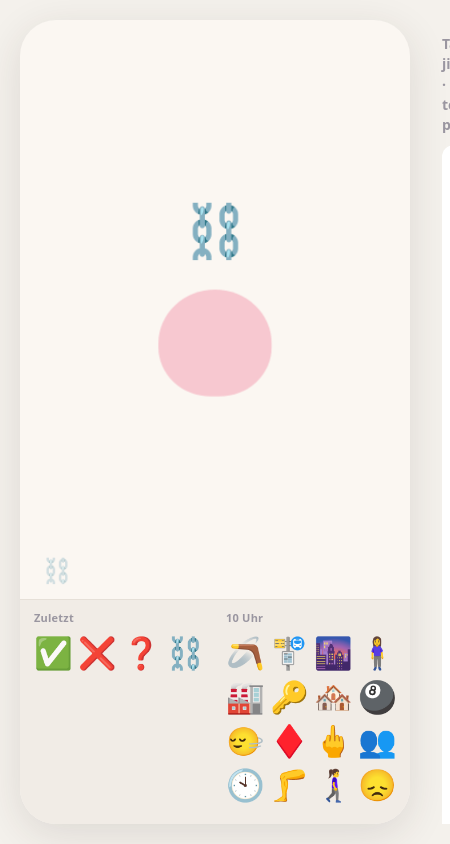
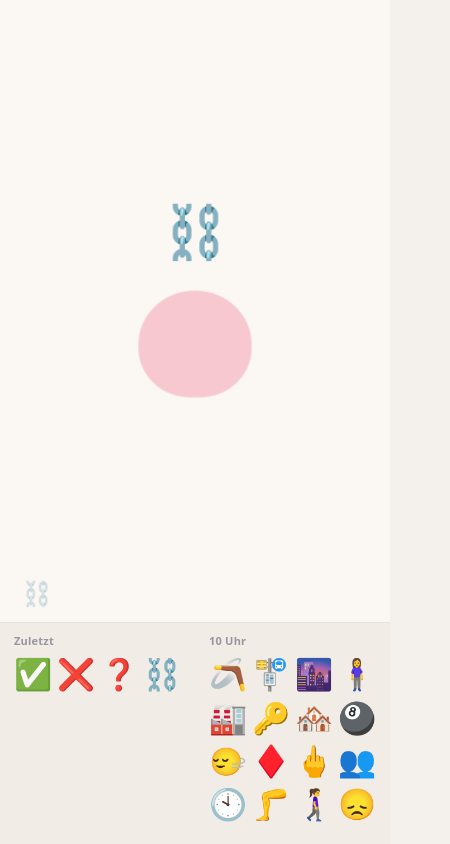
Before and after one commit to lukashenning/tamagoji, a plain HTML site: page index.html in a window 390 px wide. Shown: the whole page, 450 px wide, since content can reach past the window. Drawn offline with Linux system fonts and the light colour scheme.

Commit message:
Game only on phones/tablets (full screen); Escape toggles game-only on desktop
Co-Authored-By: Claude Opus 5.5 <noreply@anthropic.com>

```diff
--- a/src/main.js
+++ b/src/main.js
@@ -401,8 +401,25 @@ const palette = buildPalette(document.getElementById('palette'), {
 });
 gestures(document.querySelector('.stage'), el.creature);
 const updatePanel = buildPanel(document.getElementById('panel'), handlers);
+// game only, without the lab panel: always on phones and tablets (touch, no mouse) and very narrow
+// windows; on desktop, Escape switches between the game alone (whole window) and game + lab panel
+const touchDevice = matchMedia('(hover: none) and (pointer: coarse), (max-width: 700px)');
+let desktopGameOnly = false;
+const gameOnly = () => touchDevice.matches || desktopGameOnly;
+function applyLayout() {
+  document.documentElement.classList.toggle('game-only', gameOnly());
+}
+touchDevice.addEventListener?.('change', applyLayout);
+addEventListener('keydown', (e) => {
+  if (e.key !== 'Escape' || touchDevice.matches) return;
+  desktopGameOnly = !desktopGameOnly;
+  applyLayout();
+  if (!gameOnly()) updatePanel(s);
+});
+applyLayout();
+
 load(loadCreature() || newCreature(Date.now(), s.params));
 setInterval(tick, 100);
-setInterval(() => updatePanel(s), 400);
+setInterval(() => gameOnly() || updatePanel(s), 400);
 tick();
 updatePanel(s);
--- a/src/style.css
+++ b/src/style.css
@@ -236,3 +236,30 @@ button { font: inherit; color: inherit; cursor: pointer; }
 .h-sys { font: 11px/1.6 ui-sans-serif, system-ui; color: var(--dim); padding: 0 6px !important; }
 
 .swatch { display: inline-block; width: 12px; height: 12px; border-radius: 3px; vertical-align: middle; border: 1px solid var(--line); }
+
+/* ── game only (no lab panel): always on phones and tablets (and very narrow windows);
+   on desktop, Escape toggles it. The game then fills the whole window. ── */
+.game-only .layout { padding: 0; gap: 0; height: 100vh; height: 100dvh; }
+.game-only .panel { display: none; }
+.game-only .phone {
+  flex: 1;
+  width: 100%;
+  max-height: none;
+  border-radius: 0;
+  box-shadow: none;
+}
+.game-only .flash { border-radius: 0; }
+.game-only .palette {
+  /* key size follows the screen: 8 keys across the width, the keyboard at most ~45% of the height,
+     between 34 and 84 px */
+  --cell: clamp(34px, min(calc((100vw - 60px) / 8), calc((45vh - 60px) / 4)), 84px);
+  justify-content: center;
+  gap: 24px;
+}
+.game-only .kb-grid {
+  grid-template-columns: repeat(4, var(--cell));
+  grid-auto-rows: var(--cell);
+  min-height: calc(4 * var(--cell) + 6px);
+}
+.game-only .em { font-size: calc(var(--cell) * 0.74); }
+.em { touch-action: manipulation; }
```
Also changed, not shown: 2 other files.
